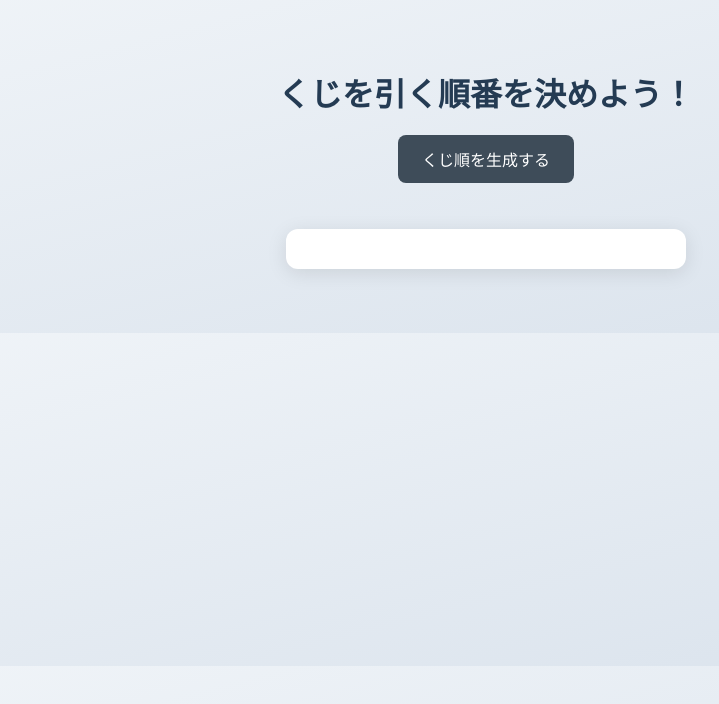
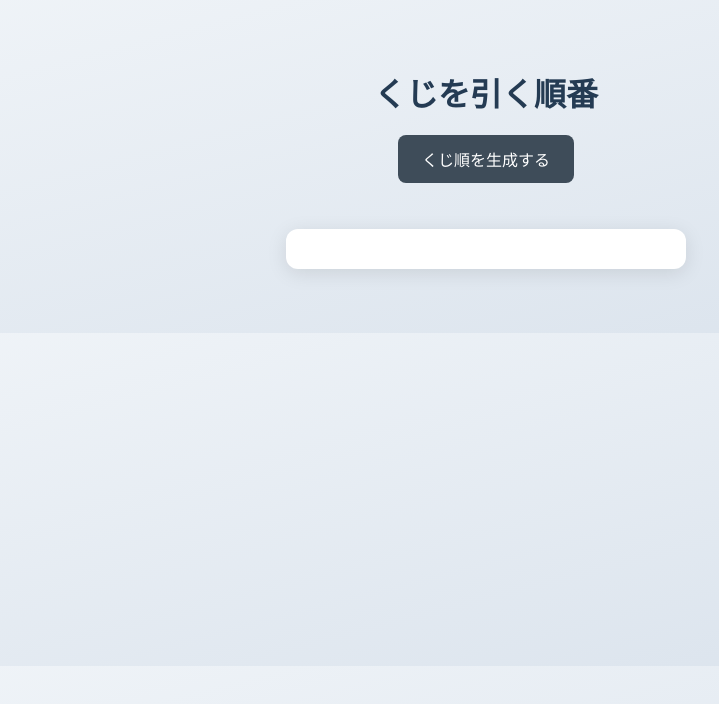
Before and after one commit to asahiSaito-eng/1-16, a plain HTML site: page index.html in a window 1280 px wide. Shown: the whole page, without its empty margins (154-873 px from the left). Drawn offline with Linux system fonts and the light colour scheme.

Commit message:
Update index.html

```diff
--- a/index.html
+++ b/index.html
@@ -58,7 +58,7 @@
 </head>
 <body>
 
-<h1>くじを引く順番を決めよう！</h1>
+<h1>くじを引く順番</h1>
 <button onclick="shuffleNames()">くじ順を生成する</button>
 
 <ul id="resultList"></ul>
```
